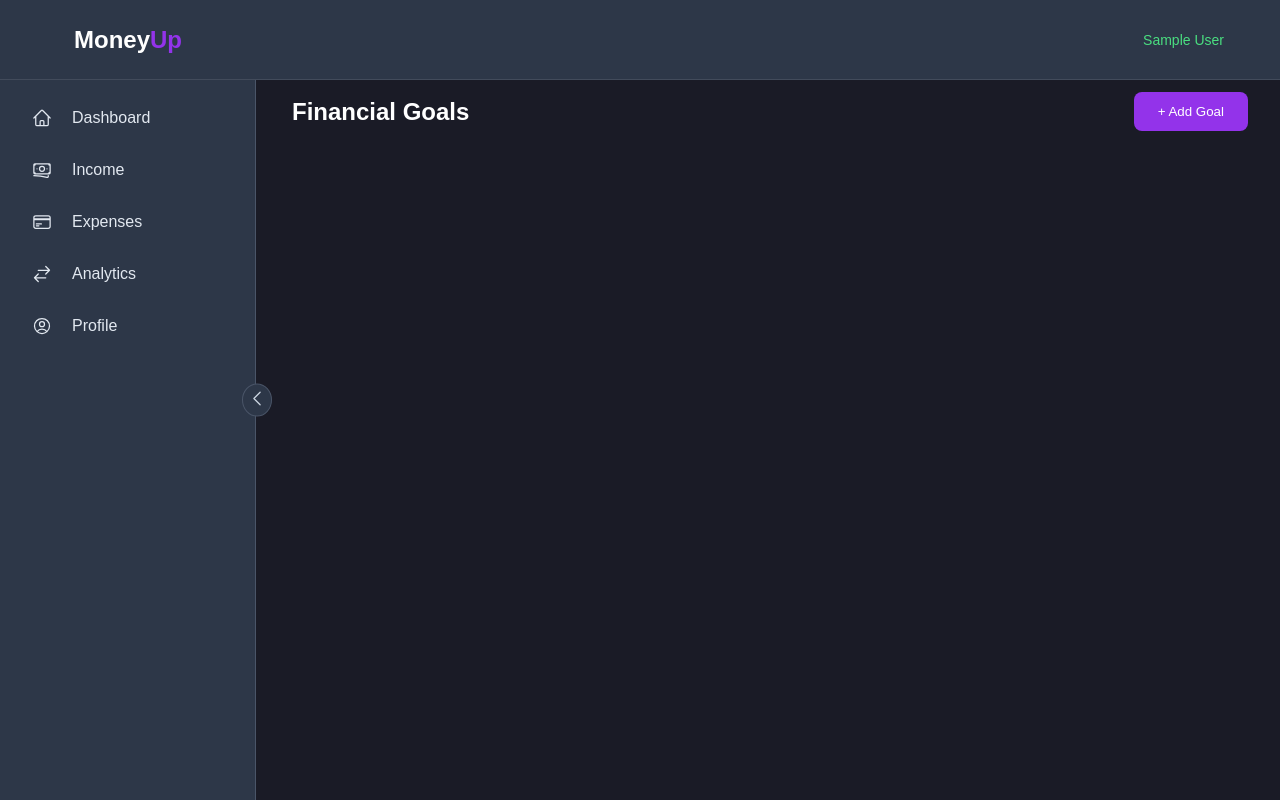
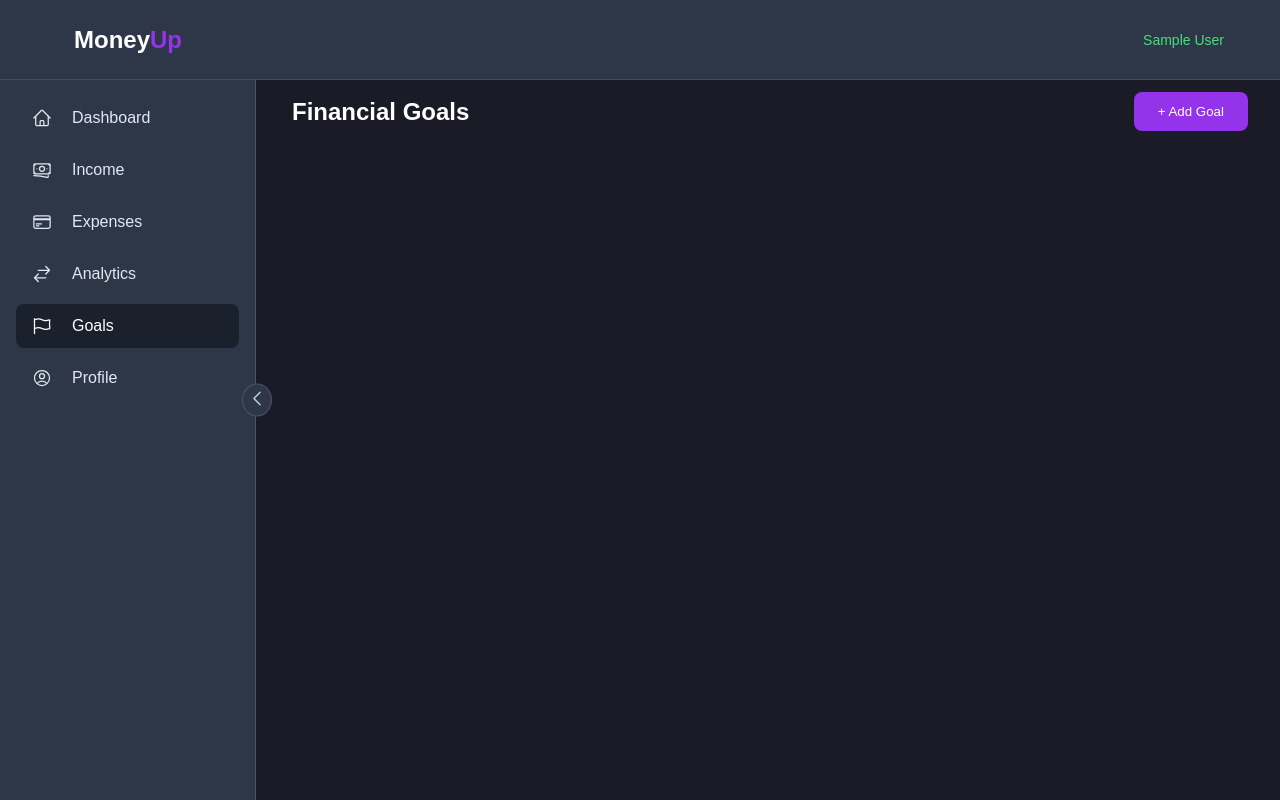
Before and after one commit to graysonLL/MoneyUP, a React (Create React App) app in the folder personal-finance-tracker/client/: page /goals in a window 1280 px wide. Built offline with nearby package versions, Linux system fonts and the light colour scheme; sample sign-in values are in the browser's storage.

Commit message:
added goals page into the sidebar

```diff
--- a/personal-finance-tracker/client/src/components/layout/Sidebar.jsx
+++ b/personal-finance-tracker/client/src/components/layout/Sidebar.jsx
@@ -6,6 +6,7 @@ import {
   UserCircleIcon,
   ChevronLeftIcon,
   ChevronRightIcon,
+  FlagIcon,
 } from "@heroicons/react/24/outline";
 import { Link, useLocation } from "react-router-dom";
 import { useState } from "react";
@@ -21,6 +22,7 @@ const Sidebar = ({ isOpen, setIsOpen }) => {
     { name: "Income", icon: BanknotesIcon, path: "/income" },
     { name: "Expenses", icon: CreditCardIcon, path: "/expenses" },
     { name: "Analytics", icon: ArrowsRightLeftIcon, path: "/analytics" },
+    { name: "Goals", icon: FlagIcon, path: "/goals" },
     { name: "Profile", icon: UserCircleIcon, path: "/profile" },
   ];
 
```
